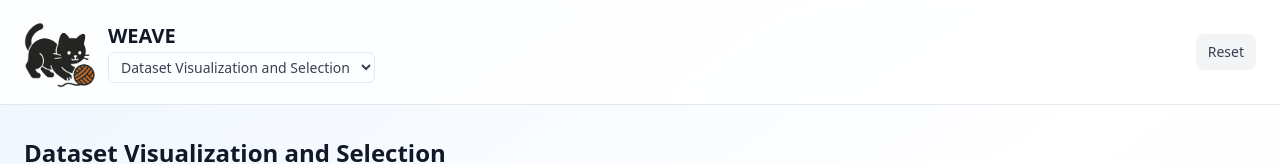
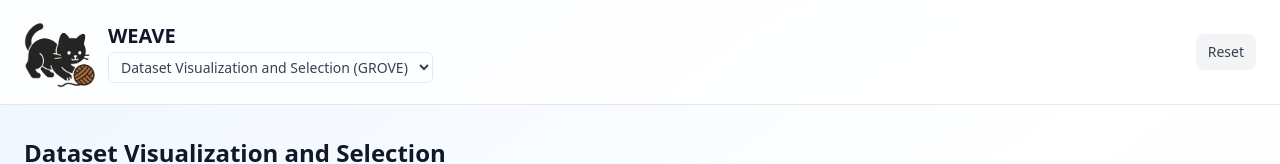
Before and after one commit to Jeesu-Jung/GROVE, a React (Vite) app in the folder grove-frontend/: page / in a window 1280 px wide. Shown: the top 164 px of the page. Built offline with nearby package versions, Linux system fonts and the light colour scheme.

Commit message:
chore: 기능 option 이름 수정

```diff
--- a/grove-frontend/src/components/Layout/Layout.tsx
+++ b/grove-frontend/src/components/Layout/Layout.tsx
@@ -58,13 +58,13 @@ export const Layout: React.FC<LayoutProps> = ({ children }) => {
                   }}
                 >
                   <option value="/" className="text-gray-900">
-                    Dataset Visualization and Selection
+                    Dataset Visualization and Selection (GROVE)
                   </option>
                   <option value="/optimization" className="text-gray-900">
                     Optimized Task-Mixture Design
                   </option>
                   <option value="/binarization" className="text-gray-900">
-                    Automatic Data Binarization
+                    Automatic Data Binarization (ZEBRA)
                   </option>
                 </select>
               </div>
```
